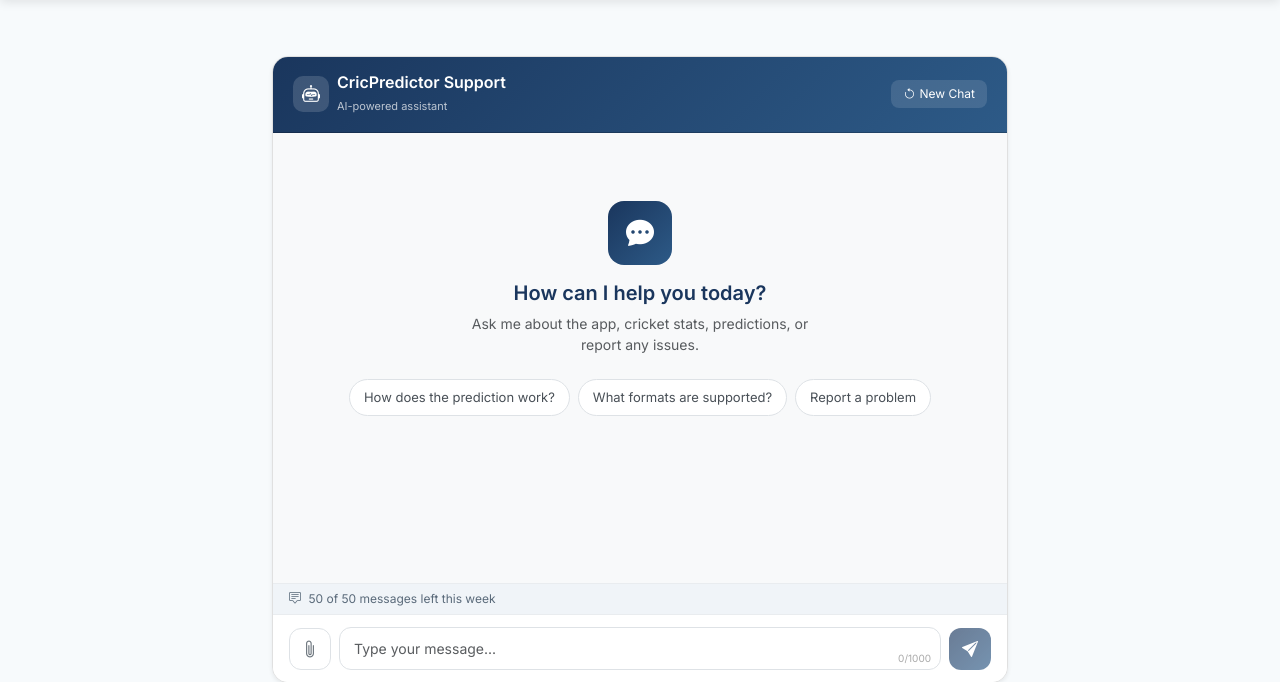
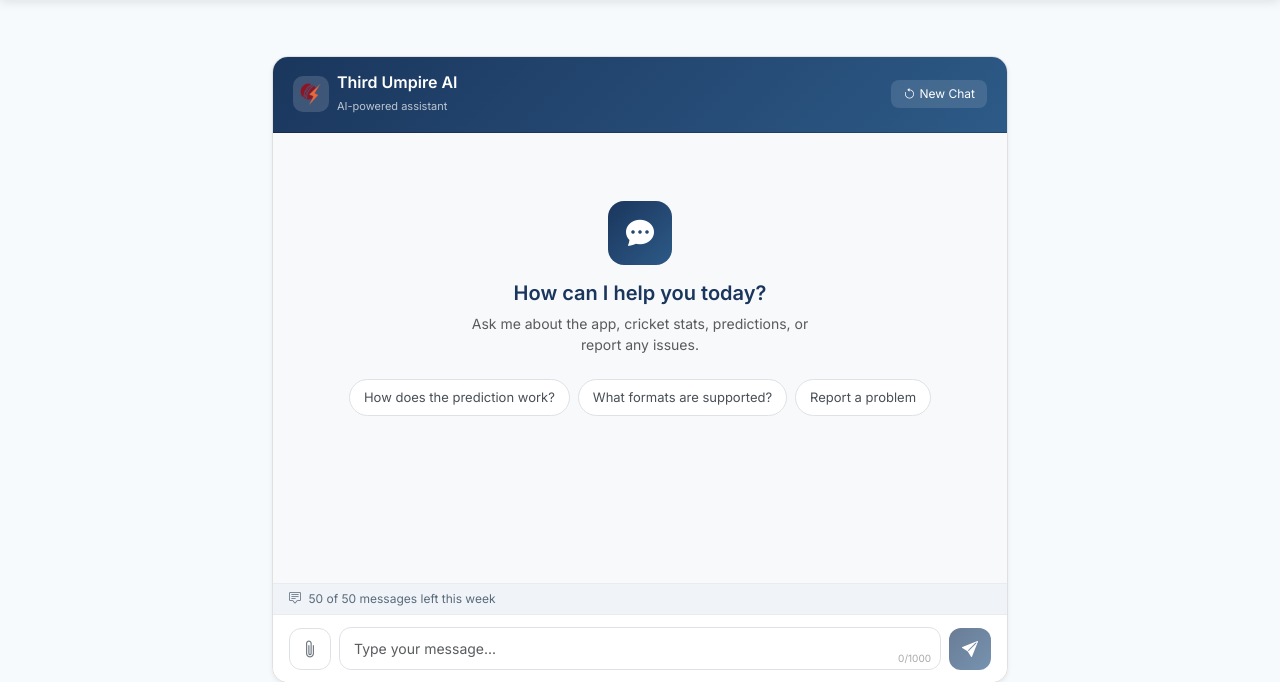
Before and after one commit to econsmaestro/cricket-score-predictor, a Flask app: page /support-chat in a window 1280 px wide. Shown: the part 132-814 px from the top of the page. Run offline with Flask 3, Linux system fonts and the light colour scheme; data that the repository does not hold is empty; parts of the project's set-up code (start-up, migrations or seed data) failed here and were passed over; some libraries are stand-ins or nearby versions.

Commit message:
Update: Third Umpire AI chatbot, improved prediction engine, new logos
- Renamed chatbot to Third Umpire AI with cricket ball+lightning logo
- Wickets-in-hand acceleration boost for middle overs
- Set batsmen scoring boost (up to 15%)
- Steeper tail-end decay at 7+ wickets
- Context-aware chase insights
- Pushed code to GitHub integration

```diff
--- a/templates/support_chat.html
+++ b/templates/support_chat.html
@@ -6,10 +6,10 @@
             <div class="card-header d-flex align-items-center justify-content-between" style="background: linear-gradient(135deg, #1a365d 0%, #2d5a87 100%); padding: 16px 20px;">
                 <div class="d-flex align-items-center gap-2">
                     <div style="width: 36px; height: 36px; background: rgba(255,255,255,0.15); border-radius: 10px; display: flex; align-items: center; justify-content: center;">
-                        <i class="bi bi-robot text-white" style="font-size: 18px;"></i>
+                        <img src="/static/cricket_ball_logo.png" style="width:28px;height:28px;object-fit:contain;" alt="AI">
                     </div>
                     <div>
-                        <h5 class="mb-0 text-white" style="font-size: 16px; font-weight: 600;">CricPredictor Support</h5>
+                        <h5 class="mb-0 text-white" style="font-size: 16px; font-weight: 600;">Third Umpire AI</h5>
                         <span style="font-size: 11px; color: rgba(255,255,255,0.7);">AI-powered assistant</span>
                     </div>
                 </div>
@@ -37,7 +37,7 @@
                 <div class="d-flex mb-3 {% if msg.role == 'user' %}justify-content-end{% else %}justify-content-start{% endif %}">
                     {% if msg.role == 'assistant' %}
                     <div style="width: 28px; height: 28px; background: linear-gradient(135deg, #1a365d, #2d5a87); border-radius: 8px; display: flex; align-items: center; justify-content: center; flex-shrink: 0; margin-right: 8px; margin-top: 2px;">
-                        <i class="bi bi-robot text-white" style="font-size: 13px;"></i>
+                        <img src="/static/cricket_ball_logo.png" style="width:20px;height:20px;object-fit:contain;" alt="AI">
                     </div>
                     {% endif %}
                     <div style="max-width: 75%; padding: 10px 14px; border-radius: 14px; font-size: 14px; line-height: 1.5; {% if msg.role == 'user' %}background: #1a365d; color: white; border-bottom-right-radius: 4px;{% else %}background: white; color: #333; border: 1px solid #e0e0e0; border-bottom-left-radius: 4px;{% endif %}">
@@ -301,7 +301,7 @@
 
         let avatarHtml = '';
         if (role === 'assistant') {
-            avatarHtml = '<div style="width:28px;height:28px;background:linear-gradient(135deg,#1a365d,#2d5a87);border-radius:8px;display:flex;align-items:center;justify-content:center;flex-shrink:0;margin-right:8px;margin-top:2px;"><i class="bi bi-robot text-white" style="font-size:13px;"></i></div>';
+            avatarHtml = '<div style="width:28px;height:28px;background:linear-gradient(135deg,#1a365d,#2d5a87);border-radius:8px;display:flex;align-items:center;justify-content:center;flex-shrink:0;margin-right:8px;margin-top:2px;"><img src="/static/cricket_ball_logo.png" style="width:20px;height:20px;object-fit:contain;" alt="AI"></div>';
         }
         let avatarRight = '';
         if (role === 'user') {
@@ -345,7 +345,7 @@
         const el = document.createElement('div');
         el.id = 'typingIndicator';
         el.className = 'd-flex mb-3 justify-content-start';
-        el.innerHTML = '<div style="width:28px;height:28px;background:linear-gradient(135deg,#1a365d,#2d5a87);border-radius:8px;display:flex;align-items:center;justify-content:center;flex-shrink:0;margin-right:8px;margin-top:2px;"><i class="bi bi-robot text-white" style="font-size:13px;"></i></div>' +
+        el.innerHTML = '<div style="width:28px;height:28px;background:linear-gradient(135deg,#1a365d,#2d5a87);border-radius:8px;display:flex;align-items:center;justify-content:center;flex-shrink:0;margin-right:8px;margin-top:2px;"><img src="/static/cricket_ball_logo.png" style="width:20px;height:20px;object-fit:contain;" alt="AI"></div>' +
             '<div style="background:white;border:1px solid #e0e0e0;border-radius:14px;border-bottom-left-radius:4px;padding:10px 18px;">' +
             '<div class="typing-dots"><span></span><span></span><span></span></div></div>';
         chatMessages.appendChild(el);
```
Also changed, not shown: static/ai_brain_logo.svg (added), static/cricket_ball_logo.png (added).
